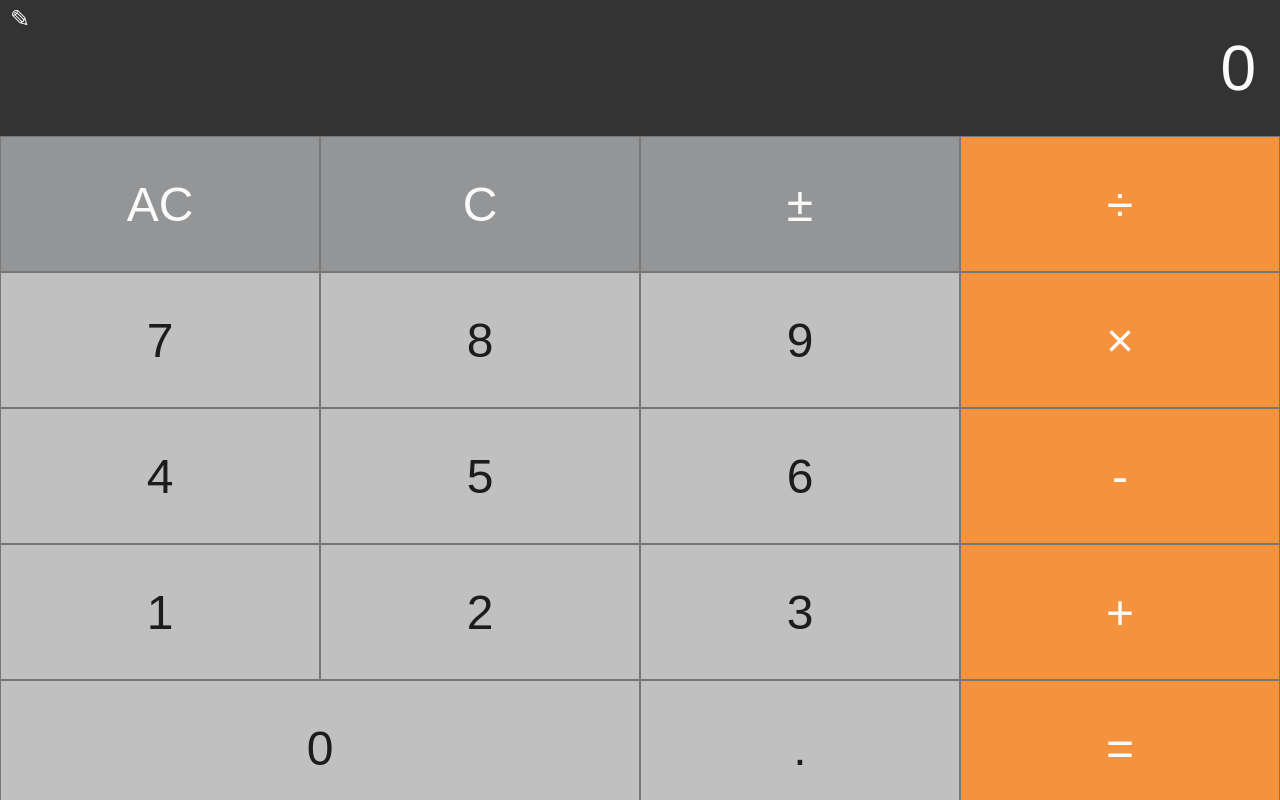
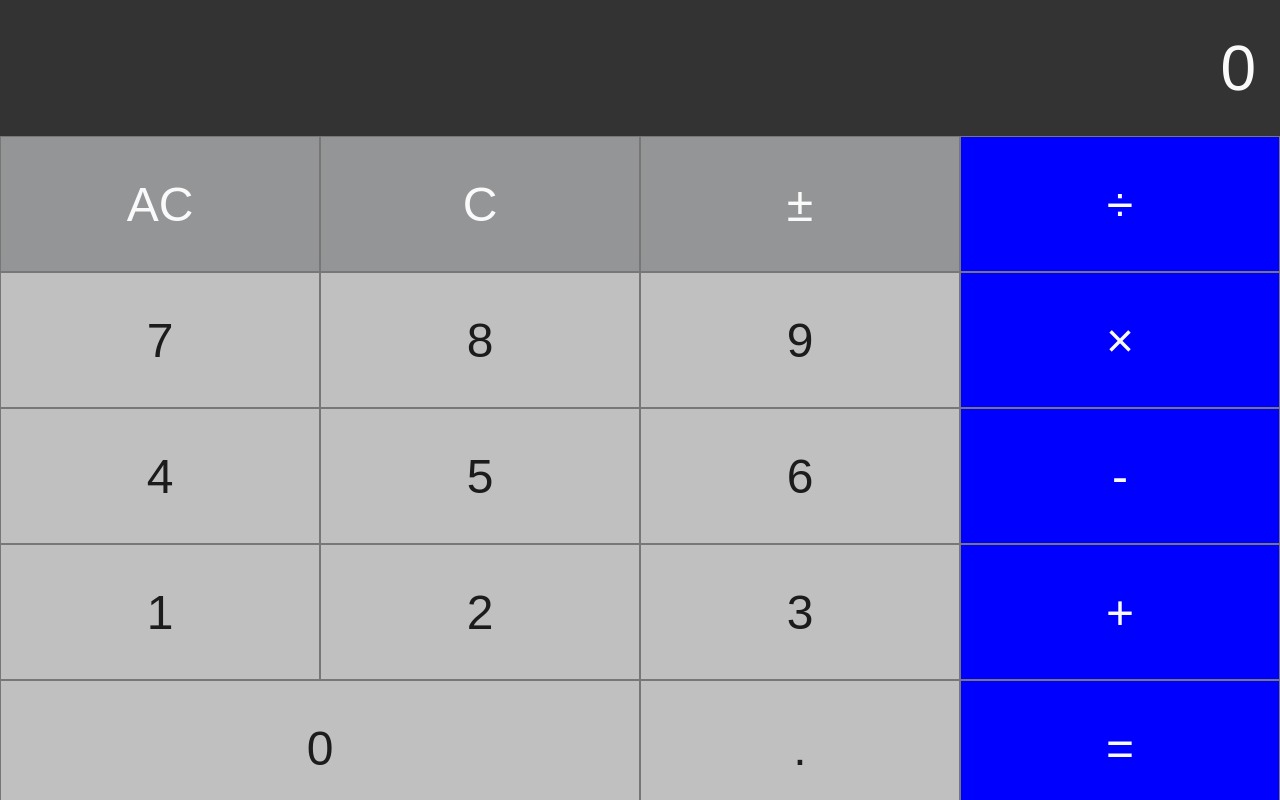
Before and after one commit to meghajndl/pwacalculator, a plain HTML site: page index.html in a window 1280 px wide. Drawn offline with Linux system fonts and the light colour scheme.

Commit message:
Update index.html

```diff
--- a/index.html
+++ b/index.html
@@ -43,32 +43,32 @@
 <body>
 
   <div id="calculator" class="calculator">
-    <a id="calculator-set-theme" href="#">✎</a>
+    <a id="calculator-set-theme" href="#"></a>
     <div class="calculator-keys">
       <div id="calculator-display" class="calculator-display"></div>
-      <button class="calculator-key sp" data-type="allclear" value="all-clear">AC</button>
+      <button  class="calculator-key sp" data-type="allclear" value="all-clear">AC</button>
       <button class="calculator-key sp" data-type="clear" value="clear">C</button>
       <button class="calculator-key sp" data-type="posneg" value="posneg">±</button>
-      <button class="calculator-key op" data-type="operator" value="/">&divide;</button>
+      <button style ="background-color:blue" class="calculator-key op" data-type="operator" value="/">&divide;</button>
 
       <button class="calculator-key nm" data-type="digit" value="7">7</button>
       <button class="calculator-key nm" data-type="digit" value="8">8</button>
       <button class="calculator-key nm" data-type="digit" value="9">9</button>
-      <button class="calculator-key op" data-type="operator" value="*">&times;</button>
+      <button style ="background-color:blue" class="calculator-key op" data-type="operator" value="*">&times;</button>
 
       <button class="calculator-key nm" data-type="digit" value="4">4</button>
       <button class="calculator-key nm" data-type="digit" value="5">5</button>
       <button class="calculator-key nm" data-type="digit" value="6">6</button>
-      <button class="calculator-key op" data-type="operator" value="-">-</button>
+      <button style ="background-color:blue" class="calculator-key op" data-type="operator" value="-">-</button>
 
       <button class="calculator-key nm" data-type="digit" value="1">1</button>
       <button class="calculator-key nm" data-type="digit" value="2">2</button>
       <button class="calculator-key nm" data-type="digit" value="3">3</button>
-      <button class="calculator-key op" data-type="operator" value="+">+</button>
+      <button style ="background-color:blue" class="calculator-key op" data-type="operator" value="+">+</button>
 
-      <button class="calculator-key wide nm" data-type="digit" value="0">0</button>
-      <button class="calculator-key nm" data-type="decimal" value=".">.</button>
-      <button class="calculator-key op" data-type="operator" value="=">=</button>
+      <button  class="calculator-key wide nm" data-type="digit" value="0">0</button>
+      <button  class="calculator-key nm" data-type="decimal" value=".">.</button>
+      <button style ="background-color:blue" class="calculator-key op" data-type="operator" value="=">=</button>
     </div>
   </div>
 
```
